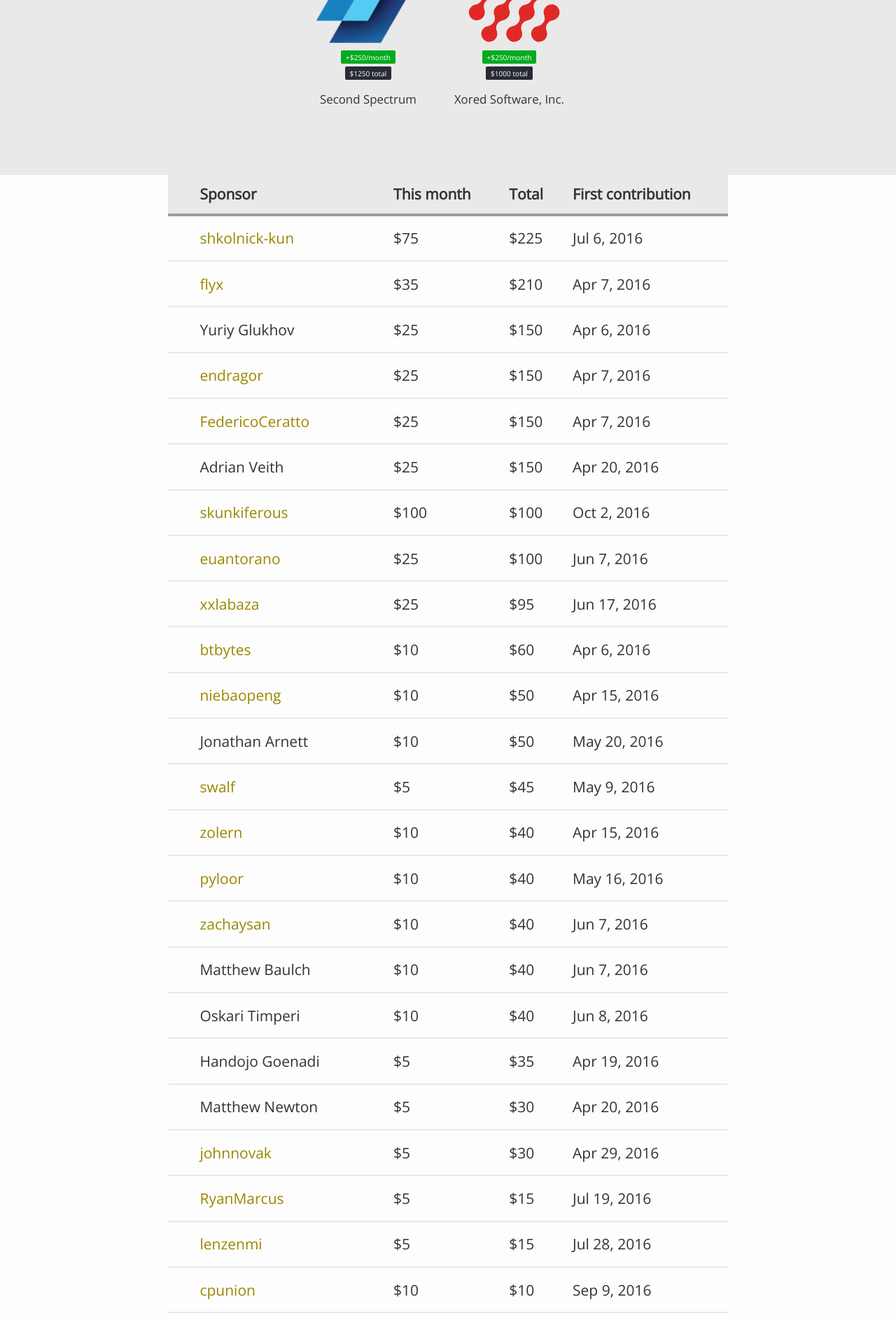
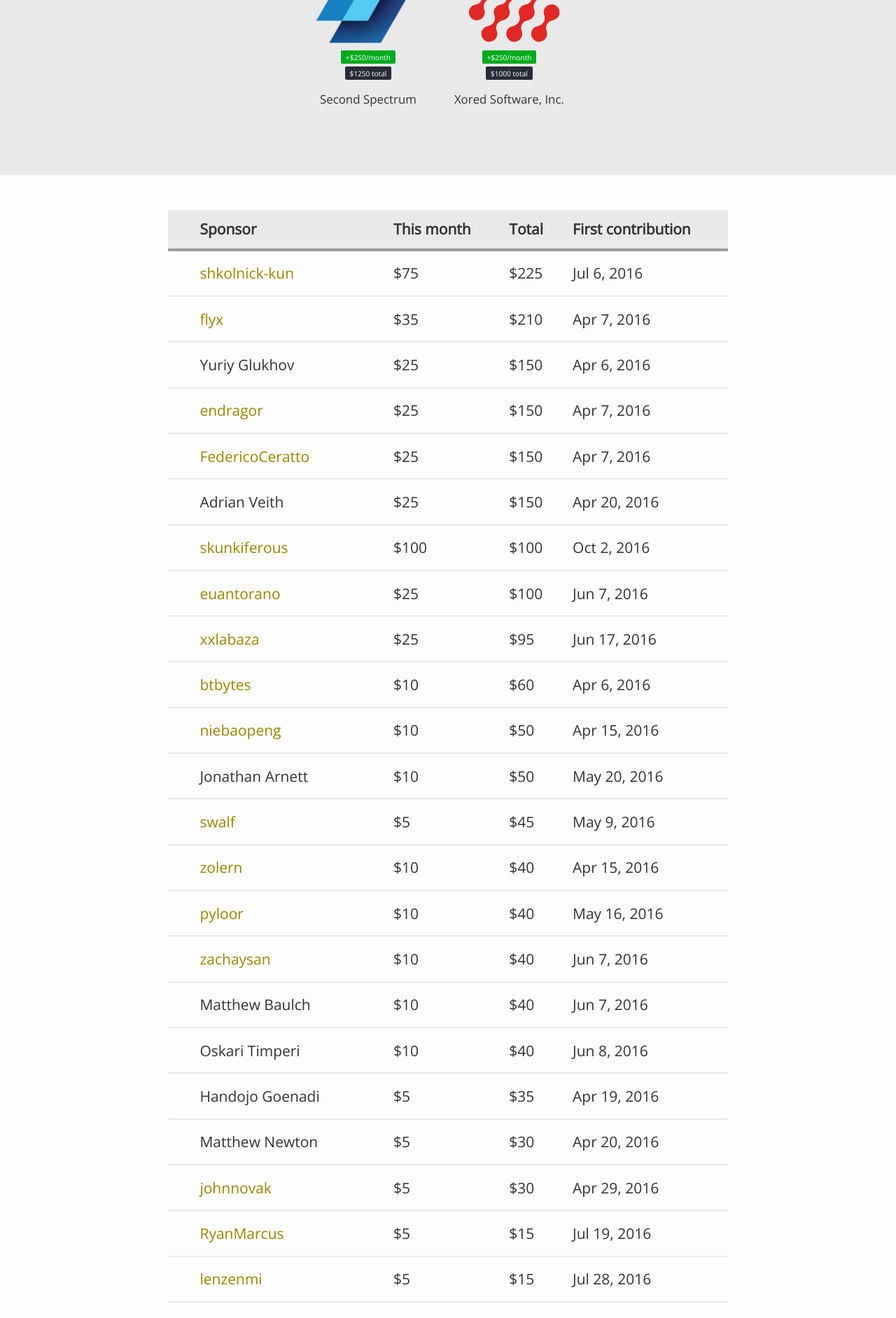
Before and after one commit to nim-lang/website, a Jekyll site: the page built from jekyll_prototype/sponsors.html, in a window 1280 px wide. Shown: the part 680-2563 px from the top of the page at 70% size. Built offline with Jekyll 4.4.1, drawn with Linux system fonts in a browser that asks for light colours.

Commit message:
Small fix to sponsors page.

```diff
--- a/jekyll_prototype/sponsors.html
+++ b/jekyll_prototype/sponsors.html
@@ -35,7 +35,7 @@ This section lists the companies and individuals that are, very kindly, contribu
   </section>
 </section>
 
-<div class="site-content slim content">
+<div class="site-content slim content" style="margin-top: 50px;">
   <table>
     <thead>
       <tr>
```
